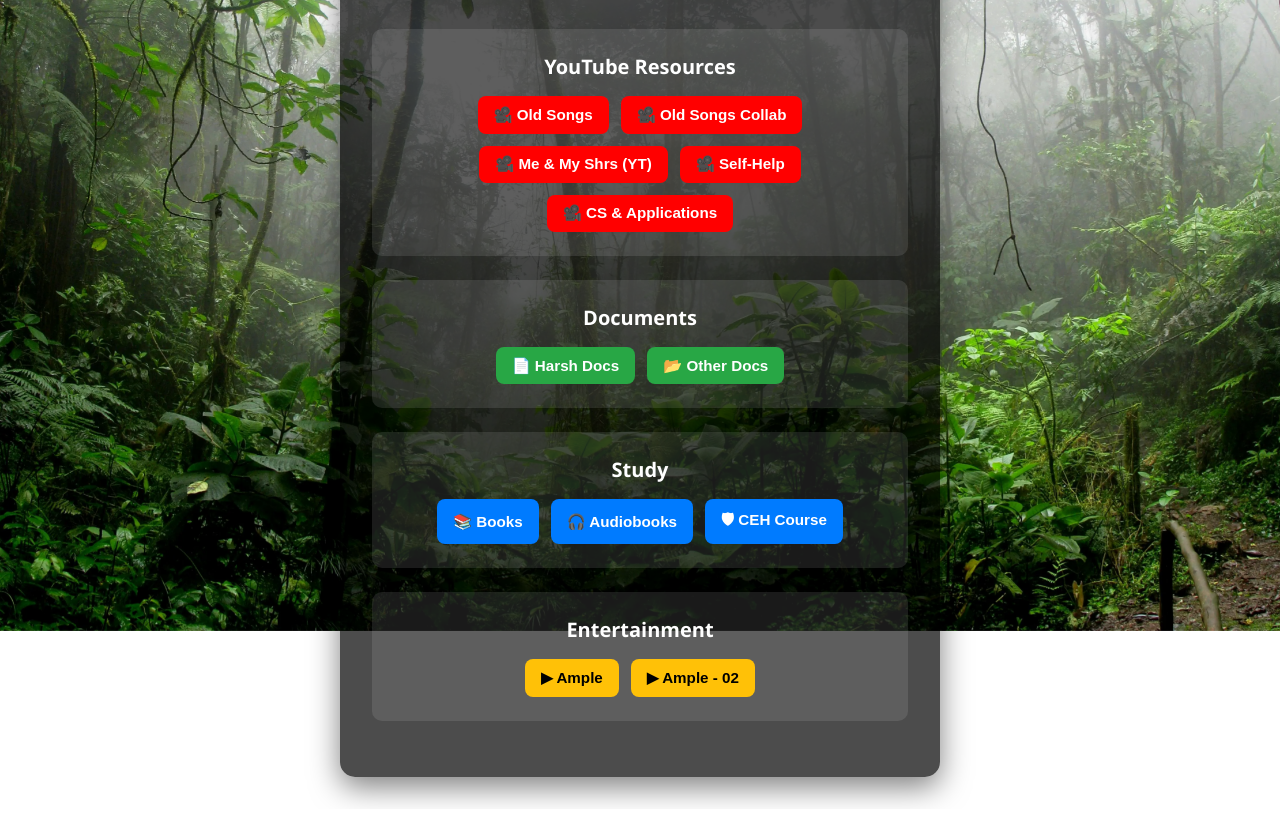
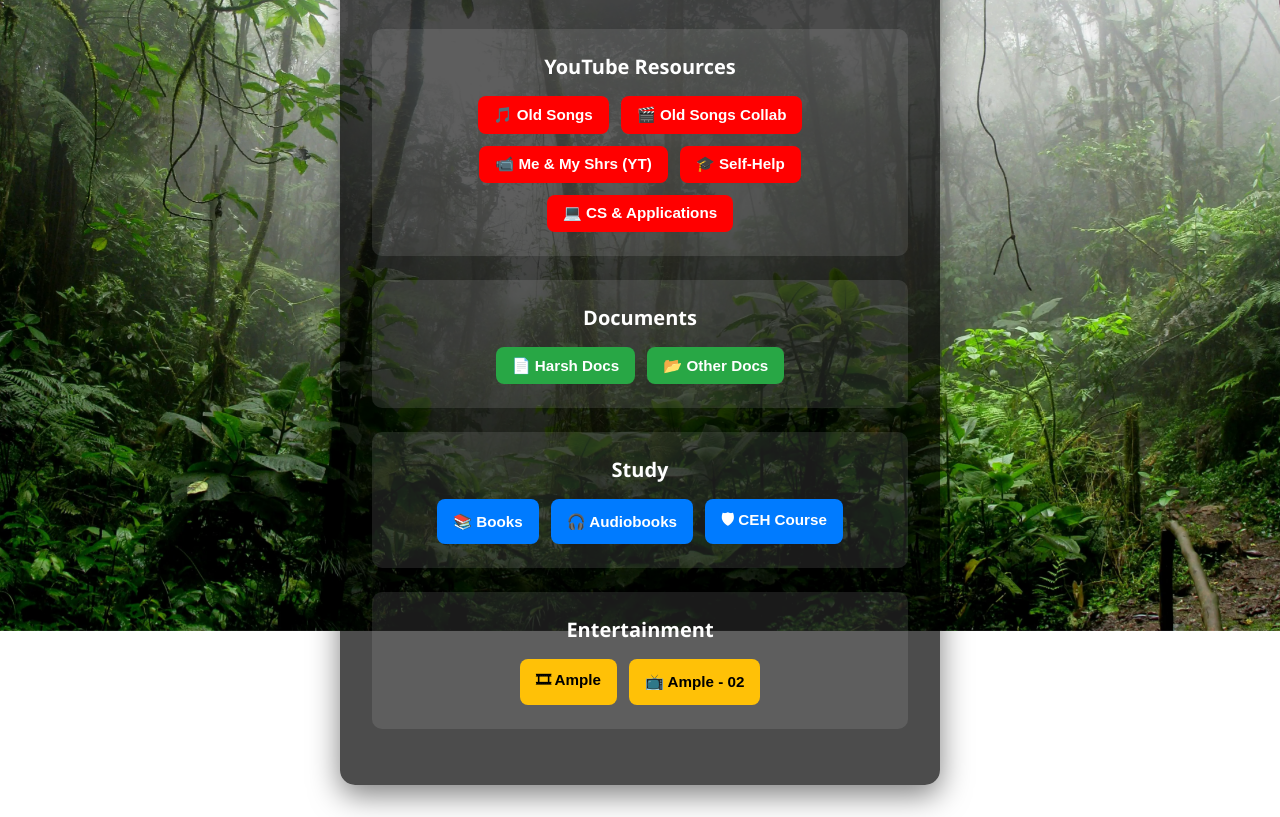
Before and after one commit to 2harshpandey/harshdocs, a plain HTML site: page index.html in a window 1280 px wide. Shown: the part 169-986 px from the top of the page. Drawn offline with Linux system fonts and the light colour scheme.

Commit message:
Update index.html

```diff
--- a/index.html
+++ b/index.html
@@ -18,11 +18,11 @@
     <div class="section">
       <h2>YouTube Resources</h2>
       <div class="button-group">
-        <button class="btn yt" onclick="location.href='https://www.youtube.com/playlist?list=PLtqCjZrUdnGuwtBWOBNyUPkoPmDN_1Qst'">🎥 Old Songs</button>
-        <button class="btn yt" onclick="location.href='https://www.youtube.com/playlist?list=PLtqCjZrUdnGuwtBWOBNyUPkoPmDN_1Qst&jct=h-rUyAonrIuAEJT9BfoNdg'">🎥 Old Songs Collab</button>
-        <button class="btn yt" onclick="location.href='https://www.youtube.com/playlist?list=PLtqCjZrUdnGvjatUB2UC0nJ3-hRmWW9e4&jct=4V55jyeBdcYK0WPOZ0mIvQ'">🎥 Me & My Shrs (YT)</button>
-        <button class="btn yt" onclick="location.href='https://www.youtube.com/playlist?list=PLtqCjZrUdnGuNVQ5d_352-pMUlqg-PDpX'">🎥 Self-Help</button>
-        <button class="btn yt" onclick="location.href='https://www.youtube.com/playlist?list=PLtqCjZrUdnGvui8_UYmrtAOk59-ZJuH1U'">🎥 CS & Applications</button>
+        <button class="btn yt" onclick="location.href='https://www.youtube.com/playlist?list=PLtqCjZrUdnGuwtBWOBNyUPkoPmDN_1Qst'">🎵 Old Songs</button>
+        <button class="btn yt" onclick="location.href='https://www.youtube.com/playlist?list=PLtqCjZrUdnGuwtBWOBNyUPkoPmDN_1Qst&jct=h-rUyAonrIuAEJT9BfoNdg'">🎬 Old Songs Collab</button>
+        <button class="btn yt" onclick="location.href='https://www.youtube.com/playlist?list=PLtqCjZrUdnGvjatUB2UC0nJ3-hRmWW9e4&jct=4V55jyeBdcYK0WPOZ0mIvQ'">📹 Me & My Shrs (YT)</button>
+        <button class="btn yt" onclick="location.href='https://www.youtube.com/playlist?list=PLtqCjZrUdnGuNVQ5d_352-pMUlqg-PDpX'">🎓 Self-Help</button>
+        <button class="btn yt" onclick="location.href='https://www.youtube.com/playlist?list=PLtqCjZrUdnGvui8_UYmrtAOk59-ZJuH1U'">💻 CS & Applications</button>
       </div>
     </div>
 
@@ -46,8 +46,8 @@
     <div class="section">
       <h2>Entertainment</h2>
       <div class="button-group">
-        <button class="btn ent" onclick="location.href='https://4gybdj-my.sharepoint.com/:f:/g/personal/nityanand_4gybdj_onmicrosoft_com/EoeCGV4DBRFGtMohsFNEwLsBXVM-qTpq87jS2691c_dPoQ?e=zTfTvj'">▶ Ample</button>
-        <button class="btn ent" onclick="location.href='https://4gybdj-my.sharepoint.com/:f:/g/personal/nityanand_4gybdj_onmicrosoft_com/EtpynUiFHQdKhPpbt4AJdS0BqDws2nlO8A-3J2idtXckHg?e=PIn0UX'">▶ Ample - 02</button>
+        <button class="btn ent" onclick="location.href='https://4gybdj-my.sharepoint.com/:f:/g/personal/nityanand_4gybdj_onmicrosoft_com/EoeCGV4DBRFGtMohsFNEwLsBXVM-qTpq87jS2691c_dPoQ?e=zTfTvj'">🎞 Ample</button>
+        <button class="btn ent" onclick="location.href='https://4gybdj-my.sharepoint.com/:f:/g/personal/nityanand_4gybdj_onmicrosoft_com/EtpynUiFHQdKhPpbt4AJdS0BqDws2nlO8A-3J2idtXckHg?e=PIn0UX'">📺 Ample - 02</button>
       </div>
     </div>
   </div>
```
